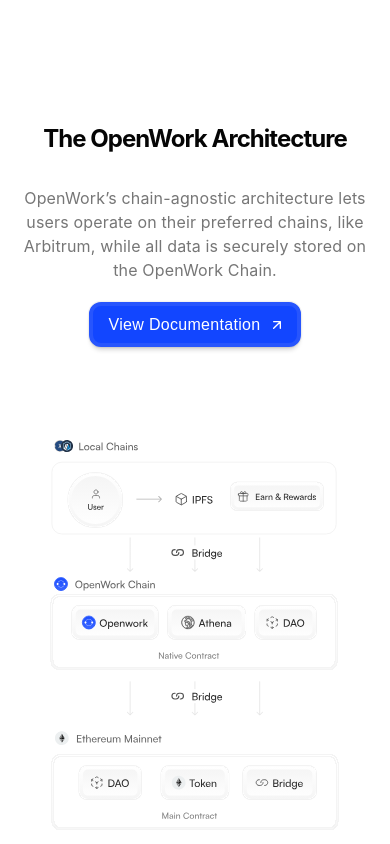
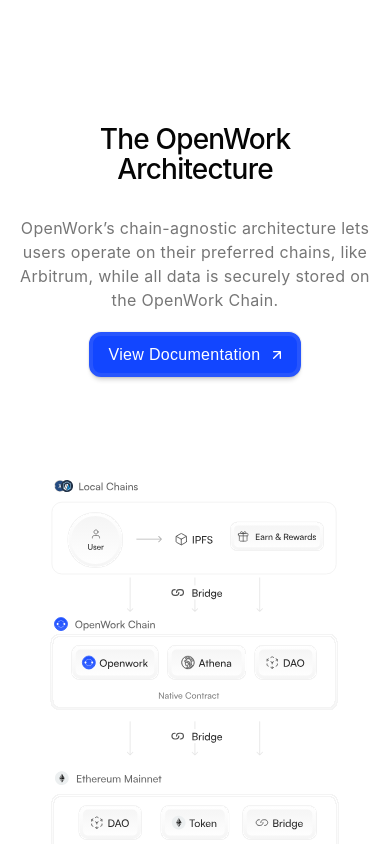
Before and after one commit to jeevithdharanish/OpenWork-pro, a React (Vite) app: page / in a window 390 px wide. Shown: the part 8340-9184 px from the top of the page. Built offline with nearby package versions, Linux system fonts and the light colour scheme.

Commit message:
mobile changes part-4 architecture-section

```diff
--- a/src/pages/LandingPage/components/ArchitectureSection/ArchitectureSection.css
+++ b/src/pages/LandingPage/components/ArchitectureSection/ArchitectureSection.css
@@ -189,11 +189,11 @@
     color: var(--Base-Black, #050505);
 
     font-family: inter, sans-serif;
-    font-size: 24px;
+    font-size: 28px;
     font-style: normal;
-    font-weight: 700;
+    font-weight: 550;
     line-height: 30px; /* 125% */
-    letter-spacing: -0.96px;
+    letter-spacing: -0.8px;
   }
   .lp-11-content {
     display: flex;
@@ -211,7 +211,7 @@
     text-align: center;
     font-family: inter, sans-serif;
     font-size: 16px;
-    letter-spacing: 0.01em;
+    letter-spacing: 0.02em;
     font-style: normal;
     font-weight: 400;
     line-height: 24px; /* 150% */
@@ -224,7 +224,7 @@
     width: 100%;
     max-width: 100%;
     height: auto;
-    min-height: 520px; /* increased to allow larger visual */
+    min-height: 540px; /* increased to allow larger visual */
     padding: 0 12px;
     overflow: visible;
   }
```
